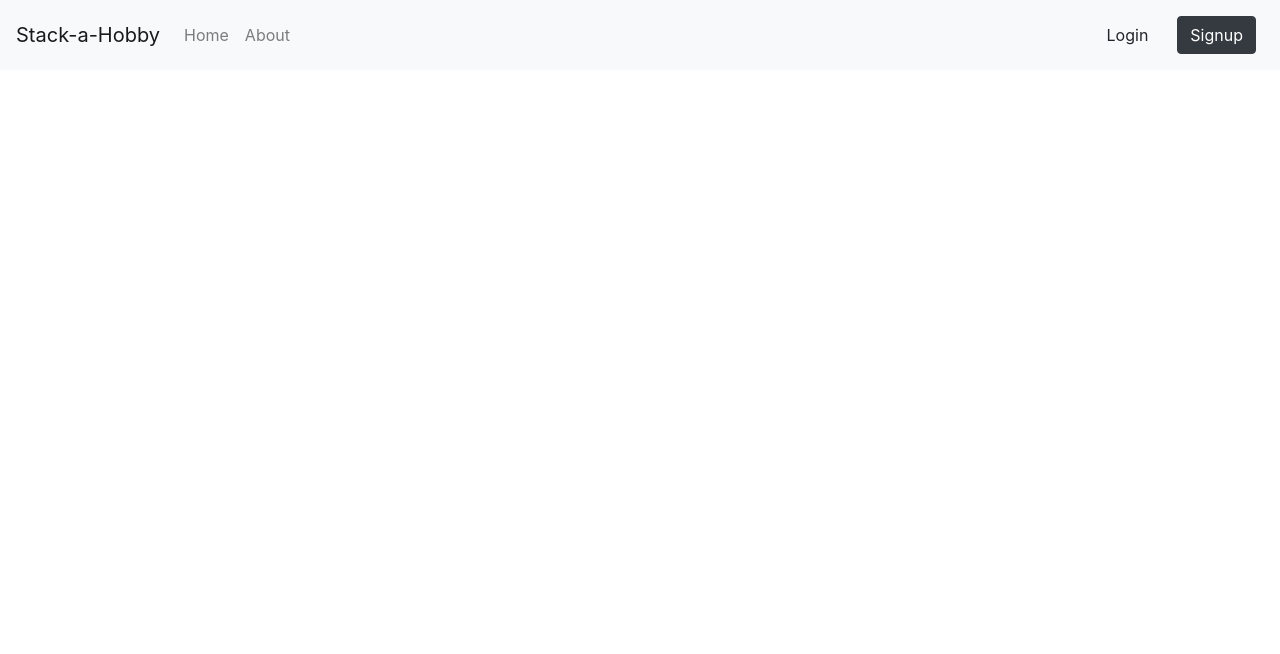
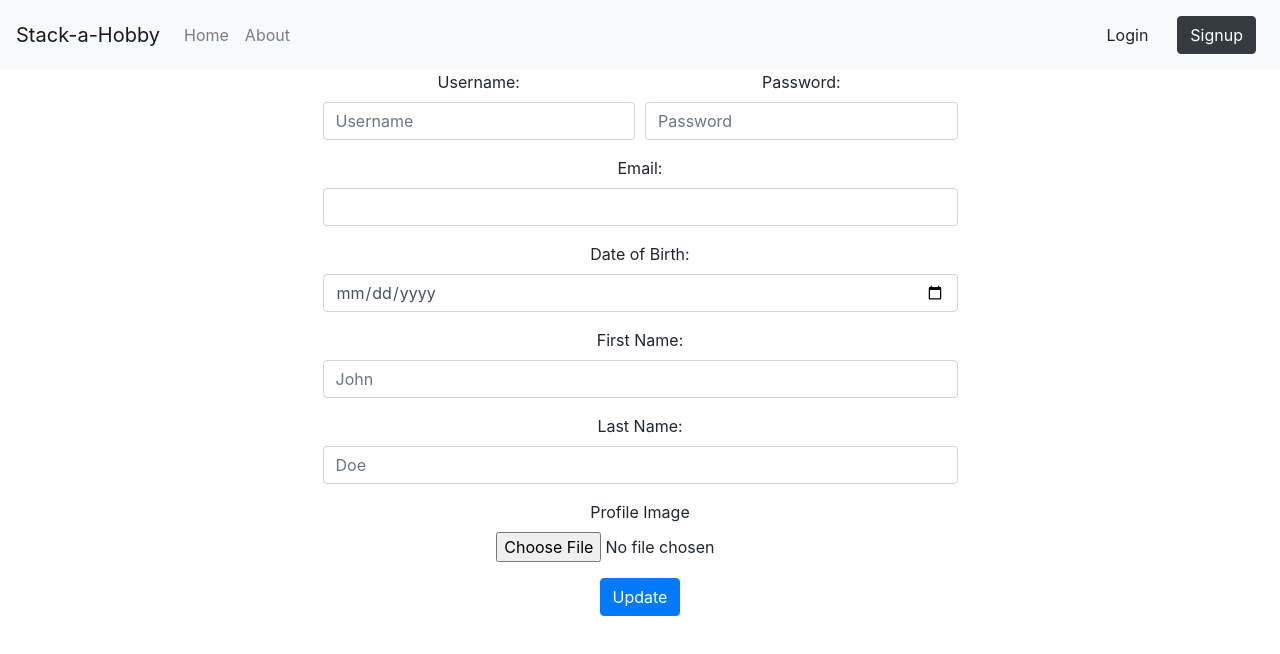
Before and after one commit to juliamendesc/stack-a-hobby-client, a React (Create React App) app: page /users-edit in a window 1280 px wide. Shown: the top 654 px of the page. Built offline with nearby package versions, Linux system fonts and the light colour scheme; no server answers; a small style sheet from the web is missing.

Commit message:
changes in courses details and lists and user details pages

```diff
--- a/src/App.js
+++ b/src/App.js
@@ -1,16 +1,17 @@
 import React, { Component } from "react";
 import "./App.css";
+import 'react-toastify/dist/ReactToastify.css';
 import { Switch, Route, Redirect } from "react-router-dom";
-import 'react-toastify/dist/ReactToastify.css';
+import AuthService from "./components/auth/auth-service";
 import Login from "./components/auth/Login";
 import Signup from "./components/auth/Signup";
-import AuthService from "./components/auth/auth-service";
+import UserDetails from './components/Profiles/User-details';
+import UserEdit from './components/Profiles/User-edit';
+import Topbar from "./components/Topbar";
+import About from './components/About.js';
 import CoursesList from "./components/courses/CoursesList";
-import Topbar from "./components/Topbar";
 import CourseDetails from "./components/courses/CourseDetails";
 import EditCourse from "./components/courses/EditCourse";
-import About from './components/About.js';
-import UserDetails from './components/Profiles/User-details';
 
 class App extends Component {
   state = {
@@ -54,7 +55,6 @@ class App extends Component {
             path="/login"
             render={(props) => (
               <Login setCurrentUser={this.setCurrentUser} {...props} />
-
             )}
           />
           <Route
@@ -66,10 +66,16 @@ class App extends Component {
           />
           <Route
             exact
-            path="/userdetails"
+            path="/user-details"
             render={(props) => (
-              <UserDetails setCurrentUser={this.setCurrentUser} {...props} />
-
+              <UserDetails setCurrentUser={this.setCurrentUser} loggedInUser={this.state.loggedInUser} {...props} />
+            )}
+          />
+          <Route
+            exact
+            path="/users-edit"
+            render={(props) => (
+                <UserEdit setCurrentUser={this.setCurrentUser} loggedInUser={this.state.loggedInUser} {...props} />
             )}
           />
           <Route
@@ -82,12 +88,17 @@ class App extends Component {
           <Route
             exact
             path="/courses/:id"
-            render={(props) => (
-              <CourseDetails
-                {...props}
-                loggedInUser={this.state.loggedInUser}
-              />
-            )}
+            render={(props) => {
+              if (this.state.loggedInUser) {
+                return (
+                    <CourseDetails
+                      {...props}
+                      loggedInUser={this.state.loggedInUser}
+                    />
+                )} else {
+                  return <Redirect to="/login" />;
+                }
+            }}
           />
           <Route
             exact
@@ -108,7 +119,6 @@ class App extends Component {
             )}
           />
         </Switch>
-        {/* <ToastContainer /> */}
       </div>
     );
   }
--- /dev/null
+++ b/src/components/Profiles/User-details.css
@@ -0,0 +1,9 @@
+.avatar {
+    margin: 10px;
+    width: 171px;
+    height: 180px;
+}
+
+.container {
+    margin: 50px auto;
+}
--- a/src/components/Profiles/User-details.js
+++ b/src/components/Profiles/User-details.js
@@ -1,51 +1,49 @@
 import React from "react";
-import Card from "react-bootstrap/Card";
-import Button from 'react-bootstrap/Button';
-import Image from 'react-bootstrap/Image';
-import Container from 'react-bootstrap/Container';
-import Row from 'react-bootstrap/Row';
-import Col from 'react-bootstrap/Col'
+import { Button, Image, Container } from "react-bootstrap";
+import { Col, Row} from 'reactstrap';
 import { Link } from "react-router-dom";
-// import './About.css';
-import AddImage from '../images/AddImage.js';
-// import StudentProfile from './User-edit'
-
+import './User-details.css';
 
 function UserDetails(props) {
+    const loggedInUser = props.loggedInUser;
     return (
       <div>
-
-      {/* <StudentProfile /> */}
-      <AddImage />
-
-    <Container>
+        <Container className="container">
+          <div>
           <Row>
-      <Col xs={6} md={4}>
-        <Image src="holder.js/171x180" roundedCircle />
+            <Col xs={7} md={5}>
+              <Image className="avatar" src={loggedInUser && loggedInUser.imageUrl} roundedCircle />
+              </Col>
+              <Col xs={7} md={5}>
+              <Row>
+              <h5>First Name: </h5> {loggedInUser && loggedInUser.firstName}
+              </Row>
+              <Row>
+              <h5>Last Name: </h5> {loggedInUser && loggedInUser.lastName}
+              </Row>
+              <Row>
+              <h5>Username: </h5> {loggedInUser && loggedInUser.username}
+              </Row>
+              <Row>
+              <h5>Email: </h5> {loggedInUser && loggedInUser.email}
+              </Row>
+              <Row>
+              <h5>Date of Birth: </h5> {loggedInUser && loggedInUser.dateOfBirth}
+              </Row>
+              <Link to="/users-edit/"><Button color="primary" type="submit">Edit Profile</Button></Link>
             </Col>
           </Row>
+          </div>
+          <div>
+            My Courses
+          </div>
+          <div>
+            My Comments
+          </div>
+          <div>
+            My Ratings
+          </div>
         </Container>
-    {/* <Card className="about-card" >
-      <Card.Header><h5>A chance to teach and learn!</h5></Card.Header>
-      <Card.Body className="about-card-body" >
-        <Card.Title>
-        Staying inside is the new going out? Fill in your time with enjoyment!
-        </Card.Title>
-        <Card.Text>
-        <i><b>Stack-a-hobby</b></i> is a platform to gather both people aiming to learn something new for free and those who wish to share their passion and practice their teaching skills.
-        </Card.Text>
-        <Card.Text>
-        With people spending most of their time at home, the boundaries between private and professional lives were blurred, which increased the visibility of mental health matters, since people became more subject to experience some related issues.
-        </Card.Text>
-        <Card.Text>
-        Hobbies are an important escape valve to assist people have more pleasure and joy in their lives. With the new normal likely to involve even more the online environment, there is an opportunity for people to develop indoor hobbies and maintain the fun and enjoyment of the private life. Others have also realized their current hobbies may be transformed into a product with the potential to generate an extra income.
-        </Card.Text>
-        <Card.Text>
-       <i><b>Stack-a-hobby</b></i> intends to ally both people that aim to learn something new for free and those who wish to get more experience and testing the market for a potential new online course on a specific hobby.
-        </Card.Text>
-        <Link to="/courses"><Button variant="info">See our Courses!</Button></Link>
-      </Card.Body>
-    </Card> */}
       </div>
     );
 }
--- a/src/components/Profiles/User-edit.js
+++ b/src/components/Profiles/User-edit.js
@@ -1,51 +1,156 @@
-import React, { Component } from 'react';
-import axios from 'axios';
-import AddImage from './components/images/AddImage.js';
+import React, { Component } from "react";
+import axios from "axios";
+import AuthService from "../auth/auth-service";
+// import Container from "react-bootstrap/Container";
+import { Col, Row, Button, Form, FormGroup, Label, Input } from "reactstrap";
+// import { Link } from "react-router-dom";
+import { ToastContainer } from "react-toastify";
 
-class StudentProfile extends Component {
+class UserEdit extends Component {
   state = {
-        email:this.props.location.email ,
-        dateOfBirth: this.props.location.dateOfBirth,
-        firstName: this.props.location.state.firstName,
-        lastName: this.props.location.state.lastName,
-    }
-
-    componentDidMount() {
-        //Make call to the API
-        //Set the state with the response
-    }
+    username: "",
+    password: "",
+    email: "",
+    dateOfBirth: "",
+    firstName: "",
+    lastName: "",
+  };
+  service = new AuthService();
 
   handleChange = (event) => {
-        const {name, value} = event.target;
-        this.setState({[name]: value});
-    }
+    const { name, value } = event.target;
+    this.setState({ [name]: value });
+  };
 
   handleFormSubmit = (event) => {
     event.preventDefault();
-        const { email, dateOfBirth, firstName,lastName } = this.state;
-        const { params } = this.props.match;
-        axios.put(`https://stack-a-hobby.herokuapp.com/api/courses/${params.id}`, { title, description} )
+    const userId = this.props.loggedInUser._id;
+    const {
+      username,
+      email,
+      dateOfBirth,
+      firstName,
+      lastName,
+    //   file,
+    } = this.state;
+    // const { params } = this.props.match;
+    axios
+      .put(`https://stack-a-hobby.herokuapp.com/api/users-edit/${userId}`, {
+        username,
+        email,
+        dateOfBirth,
+        firstName,
+        lastName,
+      })
       .then(() => {
-                this.props.history.push('/courses');
+        this.props.history.push("/courses");
       });
-    }
+  };
 
   render() {
     return (
       <div>
-                <h3>Edit Form</h3>
-                <form onSubmit={this.handleFormSubmit}>
-                    <label>Title</label>
-                    <input type="text" name="title" value={this.state.title} onChange={this.handleChange} />
-                    <label>Description</label>
-                    <input type="text" name="description" value={this.state.description} onChange={this.handleChange} />
-                    <AddImage />
-                    <input type="submit" value="submit" />
-                 </form>
+        <Form onSubmit={this.handleFormSubmit}>
+          <Row form>
+            <Col sm={6} md={{ size: 3, offset: 3 }}>
+              <FormGroup>
+                <Label>Username:</Label>
+                <Input
+                  type="text"
+                  name="username"
+                  value={this.state.username}
+                  placeholder="Username"
+                  onChange={this.handleChange}
+                />
+              </FormGroup>
+            </Col>
+            <Col sm={6} md={{ size: 3, offset: -1 }}>
+              <FormGroup>
+                <Label>Password:</Label>
+                <Input
+                  name="password"
+                  type="password"
+                  value={this.state.password}
+                  placeholder="Password"
+                  onChange={this.handleChange}
+                />
+              </FormGroup>
+            </Col>
+          </Row>
+          <Row form>
+            <Col sm="12" md={{ size: 6, offset: 3 }}>
+              <FormGroup>
+                <Label>Email:</Label>
+                <Input
+                  type="email"
+                  name="email"
+                  value={this.state.email}
+                  onChange={this.handleChange}
+                />
+              </FormGroup>
+            </Col>
+          </Row>
+
+          <Row form>
+            <Col sm="12" md={{ size: 6, offset: 3 }}>
+              <FormGroup>
+                <Label>Date of Birth:</Label>
+                <Input
+                  type="date"
+                  name="dateOfBirth"
+                  value={this.state.dateOfBirth}
+                  onChange={this.handleChange}
+                />
+              </FormGroup>
+            </Col>
+          </Row>
+          <Row form>
+            <Col sm="12" md={{ size: 6, offset: 3 }}>
+              <FormGroup>
+                <Label>First Name:</Label>
+                <Input
+                  type="text"
+                  name="firstName"
+                  placeholder="John"
+                  value={this.state.firstName}
+                  onChange={this.handleChange}
+                />
+              </FormGroup>
+            </Col>
+          </Row>
+          <Row form>
+            <Col sm="12" md={{ size: 6, offset: 3 }}>
+              <FormGroup>
+                <Label>Last Name:</Label>
+                <Input
+                  type="text"
+                  name="lastName"
+                  placeholder="Doe"
+                  value={this.state.lastName}
+                  onChange={this.handleChange}
+                />
+              </FormGroup>
+            </Col>
+          </Row>
+          <Row form>
+            <Col sm="12" md={{ size: 6, offset: 3 }}>
+              <FormGroup>
+                <Label>Profile Image</Label>
+                <Col sm="12" md={{ size: 6, offset: 3 }}>
+                  <Input type="file" onChange={this.handleFileChange} />
+                </Col>
+              </FormGroup>
+            </Col>
+          </Row>
+
+          <Button color="primary" type="submit" value="users-edit">
+            Update
+          </Button>
+        </Form>
+        <ToastContainer />
       </div>
-        )
+    );
+  }
 }
 
-}
-
-export default StudentProfile;
+export default UserEdit;
--- a/src/components/Topbar.js
+++ b/src/components/Topbar.js
@@ -1,12 +1,11 @@
 import React, { Component } from "react";
-import "./Topbar.css";
 import AuthService from "./auth/auth-service";
 import Navbar from "react-bootstrap/Navbar";
 import Nav from "react-bootstrap/Nav";
 import Form from "react-bootstrap/Form";
 import FormControl from "react-bootstrap/FormControl";
 import Button from "react-bootstrap/Button";
-import { Link } from "react-router-dom";
+import "./Topbar.css";
 
 class Topbar extends Component {
   service = new AuthService();
@@ -38,7 +37,7 @@ class Topbar extends Component {
               </Form>
             </Nav>
             <Nav className="justify-content-end">
-              <Nav.Link href="/userdetails">
+              <Nav.Link href="/user-details">
                 Welcome {this.props.loggedInUser.username}
               </Nav.Link>
               <Nav.Link onClick={() => this.logoutUser()}>Logout</Nav.Link>
--- a/src/components/auth/Signup.js
+++ b/src/components/auth/Signup.js
@@ -18,13 +18,7 @@ class Signup extends Component {
 
   handleFormSubmit = (event) => {
     event.preventDefault();
-    const username = this.state.username;
-    const password = this.state.password;
-    const email = this.state.email;
-    const dateOfBirth = this.state.dateOfBirth;
-    const firstName = this.state.firstName;
-    const lastName = this.state.lastName;
-    const file = this.state.file;
+    const { username, password, email, dateOfBirth, firstName, lastName, file } = this.state;
 
     const uploadData = new FormData();
     uploadData.append("imageUrl", file);
@@ -86,6 +80,7 @@ class Signup extends Component {
               <Label>Password:</Label>
                 <Input
                   name="password"
+                  type="password"
                   value={this.state.password}
                   placeholder='Password'
                   onChange={this.handleChange}
@@ -153,15 +148,8 @@ class Signup extends Component {
             <Col sm="12" md={{ size: 6, offset: 3 }}>
               <FormGroup>
               <Label>Profile Image</Label>
-                  {/* <Input
-                    type="file"
-                    name="imageurl"
-                    value={this.state.imageUrl}
-                    onChange={this.handleChange}
-
-                  /> */}
                 <Col sm="12" md={{ size: 6, offset: 3 }}>
-                  <Input type="file" value={this.state.imageUrl} onChange={this.handleFileChange}  />
+                  <Input type="file" onChange={this.handleFileChange}  />
                 </Col>
               </FormGroup>
             </Col>
--- a/src/components/courses/CourseDetails.js
+++ b/src/components/courses/CourseDetails.js
@@ -2,8 +2,9 @@ import React, { Component } from "react";
 import axios from "axios";
 import { Link } from "react-router-dom";
 import ReactPlayer from 'react-player/youtube';
-import ResponsivePlayer from './ResponsivePlayer';
+// import ResponsivePlayer from './ResponsivePlayer';
 import './CourseDetails.css';
+
 
 class CourseDetails extends Component {
   state = {};
```
Also changed, not shown: src/components/courses/CoursesList.js (+26 -4 lines), src/components/courses/CoursesLists.css (added, +7 -0 lines), src/components/images/AddImage.js (+9 -27 lines), 1 other file (tests, documents, lock files or other folders). Lines whose indentation alone changed are shown as unchanged.
